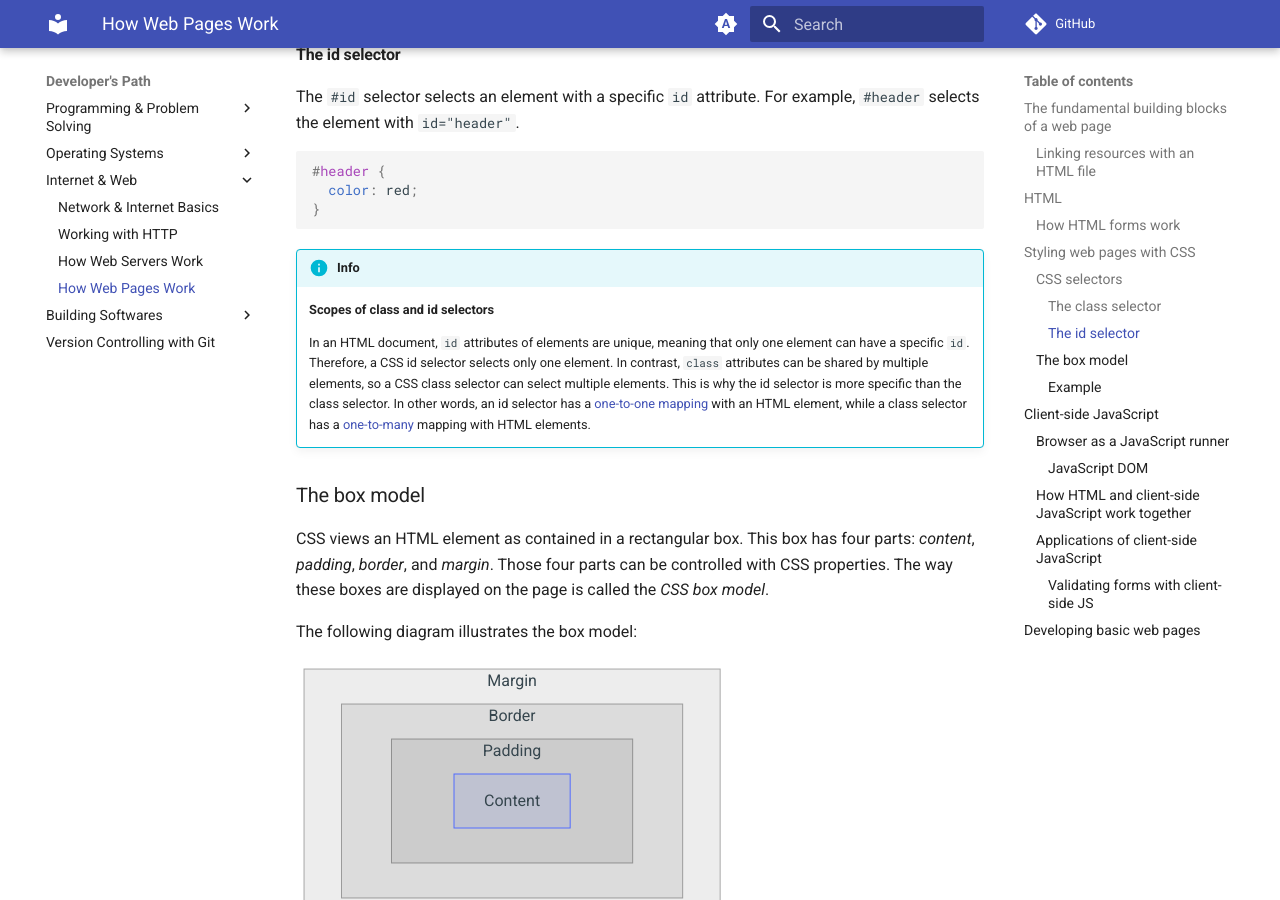
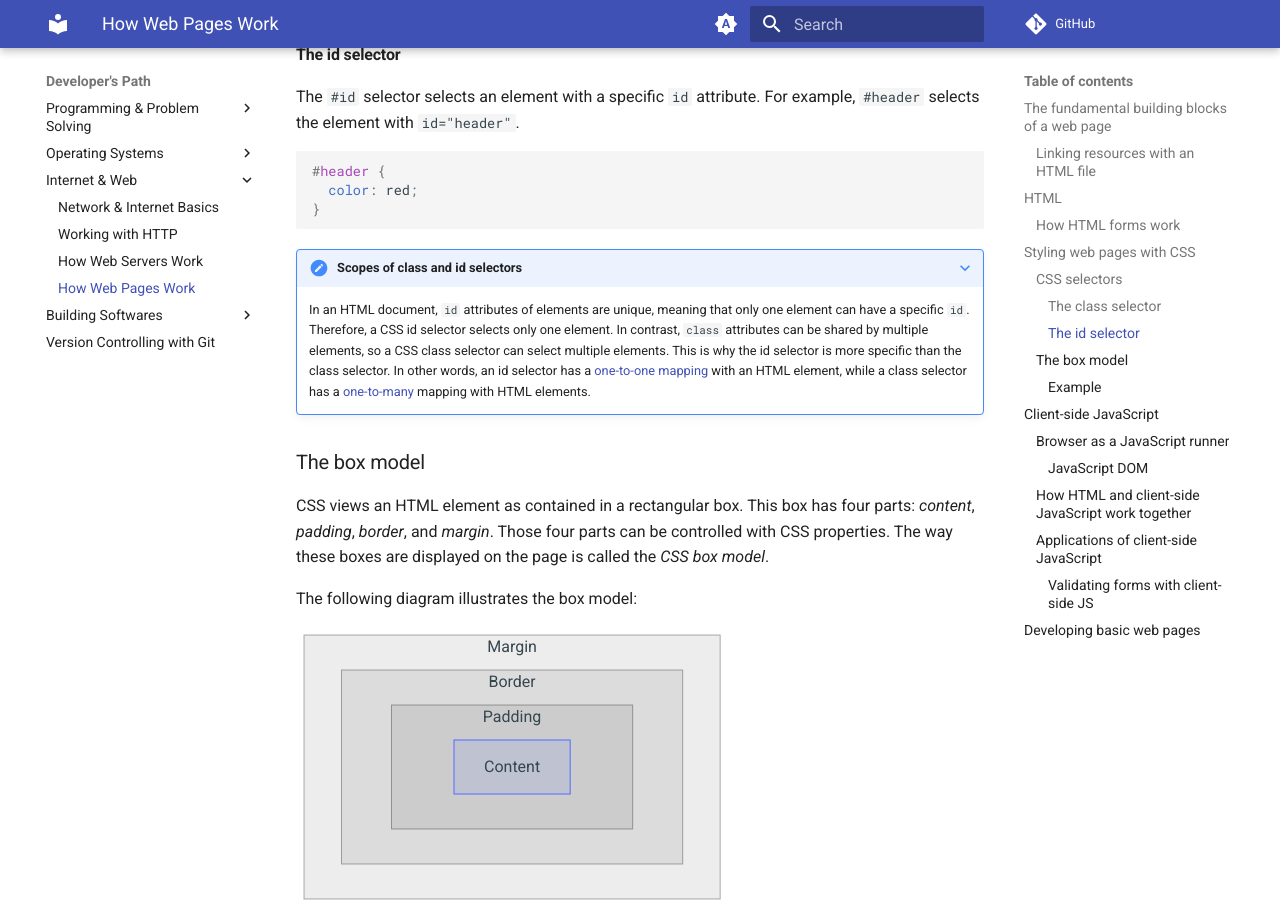
Before and after one commit to gharials/dev-path, an MkDocs documentation site: the page built from docs/internet-web/web-pages.md, in a window 1280 px wide and 900 px high, scrolled down 3280 px. Built offline with MkDocs 1.6.1 and Material for MkDocs 9.7.7, drawn with Linux system fonts in a browser that asks for light colours; comment, search, counter and statistics services are not loaded.

Commit message:
converted two info to notes.

````diff
--- a/docs/internet-web/web-pages.md
+++ b/docs/internet-web/web-pages.md
@@ -119,9 +119,7 @@
 }
 ```
 
-!!! info
-
-    **Scopes of class and id selectors**
+???+ note "Scopes of class and id selectors"
 
     In an HTML document, `id` attributes of elements are unique, meaning that only one element can have a specific `id`. Therefore, a CSS id selector selects only one element. In contrast, `class` attributes can be shared by multiple elements, so a CSS class selector can select multiple elements. This is why the id selector is more specific than the class selector. In other words, an id selector has a [one-to-one mapping](../programming/mental-models.md#associations-or-maps) with an HTML element, while a class selector has a [one-to-many](../programming/mental-models.md#associations-or-maps) mapping with HTML elements.
 
@@ -191,7 +189,7 @@
 
 Elements of the HTML document can be read and modified through the `document` object. Therefore, it is the link between the HTML document and client-side JavaScript. Whenever accessing and manipulating the HTML document with client-side JavaScript is needed, use the `document` object. This allows JavaScript to dynamically change the content, structure, and style of a webpage.
 
-???+ info "Concept: JavaScript DOM as an API"
+???+ note "Concept: JavaScript DOM as an API"
 
     The JavaScript DOM, or the `document` object, represents an important programming concept called an [_API_ (Application Programming Interface)](../building-softwares/software-dev-concepts.md#api-application-programming-interface). A programmer will encounter this concept frequently. A clear understanding of it is important.
 
````
